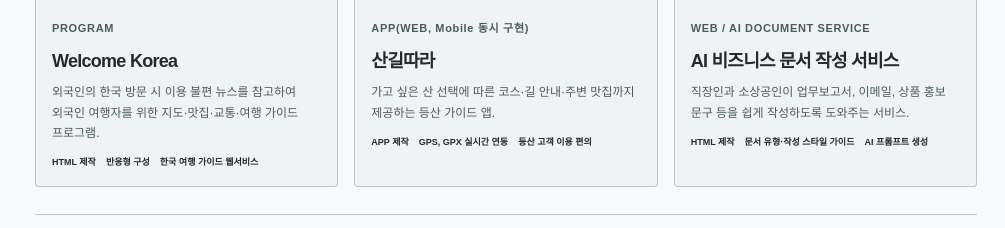
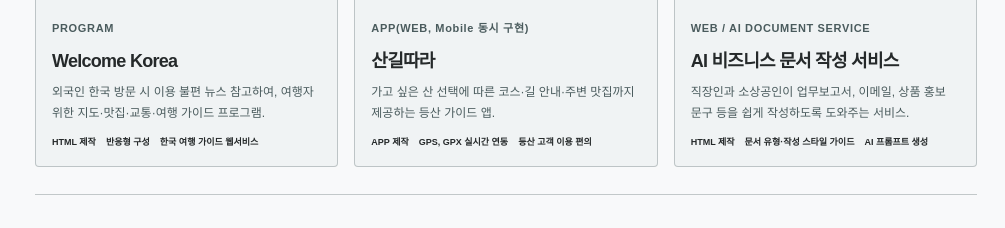
Before and after one commit to kim-81/resumetest, a plain HTML site: page index.html in a window 1280 px wide. Shown: the part 3355-3583 px from the top of the page, without its empty margins (275-1280 px from the left). Drawn offline with Linux system fonts and the light colour scheme.

Commit message:
Refine Welcome Korea introduction wording

```diff
--- a/index.html
+++ b/index.html
@@ -153,7 +153,7 @@
           <div class="capability-row capability-work-row">
             <div class="capability-label"><span>01 / PERSONAL CREATIONS</span><h3>직접 만든 창작물</h3></div>
             <div class="capability-content"><div class="creative-showcase">
-              <article class="creation-card creation-with-image"><div class="creation-copy"><span class="work-sample-type">PROGRAM</span><h4>Welcome Korea</h4><p>외국인의 한국 방문 시 이용 불편 뉴스를 참고하여 외국인 여행자를 위한 지도·맛집·교통·여행 가이드 프로그램.</p><ul class="capability-tags"><li>HTML 제작</li><li>반응형 구성</li><li>한국 여행 가이드 웹서비스</li></ul></div><div class="creation-image"><img src="assets/welcome-korea.png" alt="Welcome Korea 영어 프로그램 화면: 지도찾기, 맛집찾기, 교통안내, 결제·통신, 언어·여행도움, 저장한 장소" loading="lazy" width="1120" height="800"></div></article>
+              <article class="creation-card creation-with-image"><div class="creation-copy"><span class="work-sample-type">PROGRAM</span><h4>Welcome Korea</h4><p>외국인 한국 방문 시 이용 불편 뉴스 참고하여, 여행자 위한 지도·맛집·교통·여행 가이드 프로그램.</p><ul class="capability-tags"><li>HTML 제작</li><li>반응형 구성</li><li>한국 여행 가이드 웹서비스</li></ul></div><div class="creation-image"><img src="assets/welcome-korea.png" alt="Welcome Korea 영어 프로그램 화면: 지도찾기, 맛집찾기, 교통안내, 결제·통신, 언어·여행도움, 저장한 장소" loading="lazy" width="1120" height="800"></div></article>
               <article class="creation-card creation-with-image"><div class="creation-copy"><span class="work-sample-type">APP(WEB, Mobile 동시 구현)</span><h4>산길따라</h4><p>가고 싶은 산 선택에 따른 코스·길 안내·주변 맛집까지 제공하는 등산 가이드 앱.</p><ul class="capability-tags"><li>APP 제작</li><li>GPS, GPX 실시간 연동</li><li>등산 고객 이용 편의</li></ul></div><div class="creation-image"><img src="assets/resume-sample.png" alt="산길따라 등산 가이드 서비스 소개 화면" loading="lazy" width="1890" height="915"></div></article>
               <article class="creation-card creation-with-image"><div class="creation-copy"><span class="work-sample-type">WEB / AI DOCUMENT SERVICE</span><h4>AI 비즈니스 문서 작성 서비스</h4><p>직장인과 소상공인이 업무보고서, 이메일, 상품 홍보 문구 등을 쉽게 작성하도록 도와주는 서비스.</p><ul class="capability-tags"><li>HTML 제작</li><li>문서 유형·작성 스타일 가이드</li><li>AI 프롬프트 생성</li></ul></div><div class="creation-image"><img class="ai-work-lab-preview" src="assets/ai-work-lab.png" alt="AI WORK LAB 업무 문서 작성 서비스: 문서 유형 선택과 작성 스타일 가이드 화면" loading="lazy" width="1013" height="891"></div></article>
             </div></div>
```
